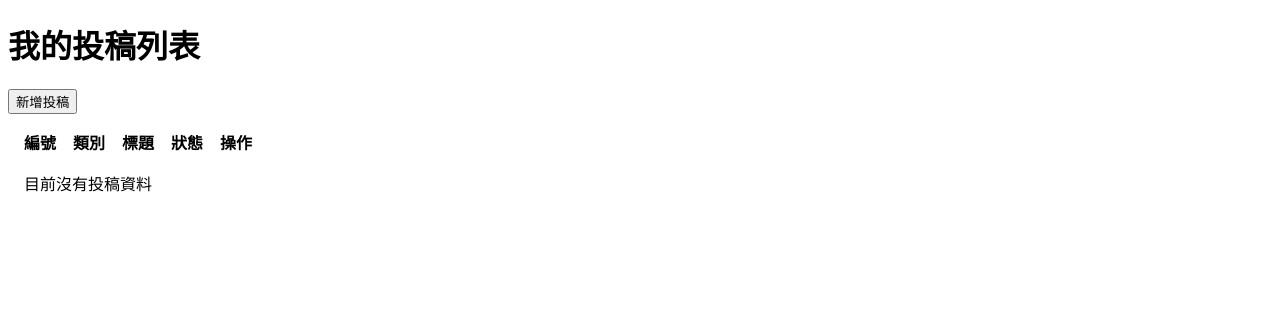
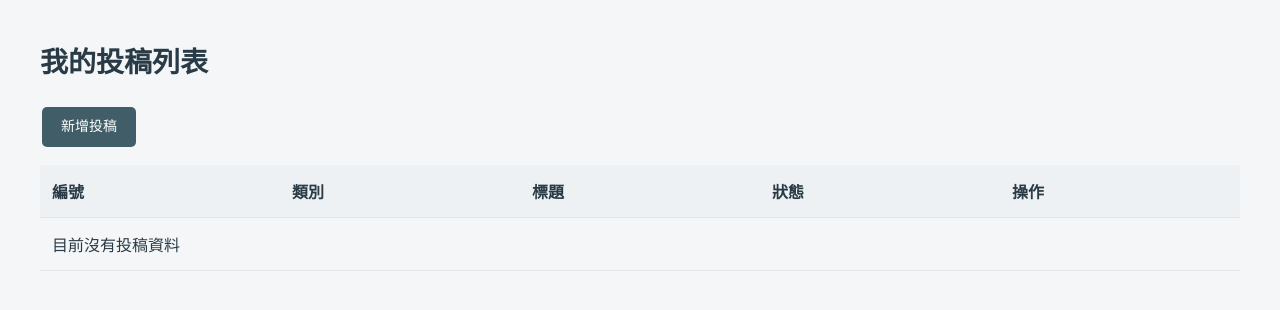
Before and after one commit to s113213005-droid/113213005-midPrj, a FastAPI app: template templates/author_list.html in a window 1280 px wide. Shown: the top 310 px of the page. Run offline with FastAPI, Linux system fonts and the light colour scheme; the template is opened without the code that fills it, so the values that code supplies are empty; parts of the project's set-up code (start-up, migrations or seed data) failed here and were passed over; some libraries are stand-ins or nearby versions.

Commit message:
Update submission pages and CSS layout

```diff
--- a/app/db.py
+++ b/app/db.py
@@ -19,7 +19,7 @@ async def lifespan(app: FastAPI):
     # 建立資料庫連線池
     app.state.pool = AsyncConnectionPool(
         conninfo=DATABASE_URL,
-        kwargs={"row_factory": dict_row},
+        kwargs={"autocommit": True, "row_factory": dict_row},
         open=False,
         min_size=1,
         max_size=10,
--- a/app/main.py
+++ b/app/main.py
@@ -17,6 +17,16 @@ app = FastAPI(
 app.mount("/www", StaticFiles(directory="www"), name="www")
 
 
+# 確保動態 HTML 不會被瀏覽器快取，避免跳轉或修改後需手動 F5
+@app.middleware("http")
+async def add_no_cache_headers(request: Request, call_next):
+    response = await call_next(request)
+    if request.method == "GET" and not request.url.path.startswith("/www"):
+        response.headers["Cache-Control"] = "no-store, no-cache, must-revalidate, max-age=0"
+        response.headers["Pragma"] = "no-cache"
+    return response
+
+
 # / ->選擇作者/編輯
 @app.get("/")
 async def home(request: Request):
@@ -33,7 +43,12 @@ async def submission_list(
 ):
 
     cur = await conn.execute("""
-        SELECT s.id, s.category, s.title, s.status
+        SELECT
+            s.id,
+            s.category,
+            s.title,
+            s.status,
+            s.editor_comment
         FROM submissions AS s
         JOIN users AS u ON s.author_id = u.id
         WHERE u.username = %s
@@ -93,27 +108,34 @@ async def submission_edit(
     request: Request,
     db: AsyncConnection = Depends(getDB)
 ):
-
     cur = await db.execute("""
-        SELECT s.id, s.category, s.title, s.content
+        SELECT
+            s.id,
+            s.category,
+            s.title,
+            s.content,
+            s.status,
+            s.editor_comment
         FROM submissions AS s
         JOIN users AS u ON s.author_id = u.id
         WHERE s.id = %s
           AND u.username = %s
-          AND s.status = '編輯中'
+          AND s.status IN ('編輯中')
     """, (submission_id, "demo"))
 
     data = await cur.fetchone()
 
     if data is None:
-        return HTMLResponse("找不到投稿，或此投稿目前不能修改", status_code=404)
+        return HTMLResponse(
+            "找不到投稿，或此投稿目前不能修改",
+            status_code=404
+        )
 
     return templates.TemplateResponse(
         request=request,
         name="submission_edit.html",
         context={"data": data}
     )
-
 
 # 接收修改資料
 @app.post("/author/submissions/edit/{submission_id}")
@@ -124,7 +146,6 @@ async def submission_update(
     content: str = Form(...),
     db: AsyncConnection = Depends(getDB)
 ):
-
     cur = await db.execute("""
         UPDATE submissions
         SET category = %s,
@@ -134,7 +155,7 @@ async def submission_update(
           AND author_id = (
               SELECT id FROM users WHERE username = %s
           )
-          AND status = '編輯中'
+          AND status IN ('編輯中', '退回修改')
     """, (
         category,
         title,
@@ -144,13 +165,15 @@ async def submission_update(
     ))
 
     if cur.rowcount == 0:
-        return HTMLResponse("找不到投稿，或此投稿目前不能修改", status_code=404)
+        return HTMLResponse(
+            "找不到投稿，或此投稿目前不能修改",
+            status_code=404
+        )
 
     return RedirectResponse(
         url="/author/submissions",
         status_code=303
     )
-
 
 # 刪除投稿
 @app.post("/author/submissions/delete/{submission_id}")
@@ -182,7 +205,7 @@ async def submission_submit(submission_id: int,db= Depends(getDB)):
           AND author_id = (
               SELECT id FROM users WHERE username = %s
           )
-          AND status = '編輯中'
+          AND status IN ('編輯中')
     """, (submission_id, "demo"))
 
     # 確認是否成功更新資料
@@ -289,14 +312,24 @@ async def editor_approve(
 @app.post("/editor/submissions/{submission_id}/reject")
 async def editor_reject(
     submission_id: int,
+    editor_comment: str = Form(...),
     db: AsyncConnection = Depends(getDB)
 ):
+    editor_comment = editor_comment.strip()
+
+    if not editor_comment:
+        return HTMLResponse(
+            "請填寫修改建議",
+            status_code=400
+        )
+
     cur = await db.execute("""
         UPDATE submissions
-        SET status = '編輯中'
+        SET status = '編輯中',
+        editor_comment = %s
         WHERE id = %s
-          AND status = '審查中'
-    """, (submission_id,))
+        AND status = '審查中'
+    """, (editor_comment, submission_id))
 
     if cur.rowcount == 0:
         return HTMLResponse(
--- a/templates/author_list.html
+++ b/templates/author_list.html
@@ -4,15 +4,14 @@
 <head>
     <meta charset="UTF-8">
     <title>我的投稿</title>
+	<link rel="stylesheet" href="/www/style.css">
 </head>
 
 <body>
 
     <h1>我的投稿列表</h1>
 
-    <a href="/author/submissions/new">
-        <button>新增投稿</button>
-    </a>
+    <a href="/author/submissions/new" class="btn btn-add">新增投稿</a>
 
     <table>
         <tr>
@@ -28,30 +27,34 @@
             <td style="text-align:center">{{ item.id }}</td>
             <td>{{ item.category }}</td>
             <td>{{ item.title }}</td>
-            <td>{{ item.status }}</td>
+            <td>
+                {% if item.status == '已通過' %}
+                    <span style="color: #16a34a; font-weight: bold;">{{ item.status }}</span>
+                {% elif item.status == '編輯中' or item.status == '退回修改' %}
+                    <span style="color: #d97706; font-weight: bold;">{{ item.status }}</span>
+                {% elif item.status == '審查中' %}
+                    <span style="color: #2563eb; font-weight: bold;">{{ item.status }}</span>
+                {% else %}
+                    {{ item.status }}
+                {% endif %}
+            </td>
             <td>
 				{% if item.status == '編輯中' %}
 
-					<a href="/author/submissions/edit/{{ item.id }}" class="btn">
-						修改
-					</a>
+					<a href="/author/submissions/edit/{{ item.id }}" class="btn btn-edit">修改</a>
 
 					<form action="/author/submissions/delete/{{ item.id }}"
 						  method="post"
 						  style="display:inline;">
-						<button type="submit"
-								onclick="return confirm('確定刪除這篇投稿嗎？')">
-							刪除
-						</button>
+						<button type="submit" class="btn btn-delete"
+								onclick="return confirm('確定刪除這篇投稿嗎？')">刪除</button>
 					</form>
 
 					<form action="/author/submissions/submit/{{ item.id }}"
 						  method="post"
 						  style="display:inline;">
-						<button type="submit"
-								onclick="return confirm('確定要送出審查嗎？')">
-							送出審查
-						</button>
+						<button type="submit" class="btn btn-submit"
+								onclick="return confirm('確定要送出審查嗎？')">送出審查</button>
 					</form>
 
 				{% else %}
@@ -67,34 +70,5 @@
     </table>
 
 </body>
-<style>
-table{
-   border-spacing: 15px;
-   }
-a {
-text-decoration: none;
-}
-.btn{
-display: inline-block;
-    text-decoration: none;
-    color: #000000;
-    background-color: #f0f0f0;
-    border: 1px solid #767676;
-    border-radius: 3px;
-    padding: 1.5px 6px;
-    font-size: 14px;
-    font-family: Arial, sans-serif;
-    user-select: none;
-  }
 
-  .btn-default:hover {
-    background-color: #e5e5e5;
-    border-color: #4f4f4f;
-  }
-
-  .btn-default:active {
-    background-color: #d5d5d5;
-    border-color: #2c2c2c;
-  }
-</style>
 </html>
--- a/templates/editor_list.html
+++ b/templates/editor_list.html
@@ -24,7 +24,7 @@
             <td>{{ item.category }}</td>
             <td>{{ item.title }}</td>
             <td>
-                <a href="/editor/submissions/{{ item.id }}" class="btn">
+                <a href="/editor/submissions/{{ item.id }}" class="btn btn-review">
                     審查稿件
                 </a>
             </td>
--- a/www/style.css
+++ b/www/style.css
@@ -1,30 +1,165 @@
-.role-container {
-    display: flex;
-    justify-content: center;
-    gap: 30px;
-    margin-top: 40px;
-    flex-wrap: wrap;
+* {
+    box-sizing: border-box;
 }
 
-.role-card {
-    width: 250px;
-    padding: 30px;
-    border: 1px solid #ddd;
-    border-radius: 12px;
-    text-align: center;
-    background-color: white;
+body {
+    margin: 0;
+    padding: 40px;
+    font-family: "Microsoft JhengHei", sans-serif;
+    background-color: #F4F6F7;
+    color: #293B46;
 }
 
-.button {
-    display: inline-block;
-    padding: 10px 20px;
-    margin-top: 15px;
-    background-color: #3b82f6;
-    color: white;
-    text-decoration: none;
-    border-radius: 6px;
+.container {
+    max-width: 1100px;
+    margin: 0 auto;
+    padding: 35px;
+    background-color: white;
+    border: 1px solid #E1E6E9;
+    border-radius: 8px;
 }
 
-.button:hover {
+.back-link {
+    display: inline-block;
+    margin-bottom: 20px;
+    color: #405D68;
+    text-decoration: none;
+}
+
+.back-link:hover {
+    text-decoration: underline;
+}
+
+h1 {
+    font-size: 28px;
+    margin-top: 0;
+    margin-bottom: 25px;
+}
+
+table {
+    width: 100%;
+    border-collapse: collapse;
+}
+
+th, td {
+    padding: 14px 12px;
+    border-bottom: 1px solid #E1E6E9;
+    text-align: left;
+}
+
+th {
+    background-color: #EDF1F3;
+    font-weight: bold;
+}
+
+tr:hover {
+    background-color: #F8FAFB;
+}
+
+/* ==================== 統一按鈕外觀 ==================== */
+button, .btn {
+    display: inline-block;
+    padding: 7px 14px;
+    font-size: 13px;
+    font-family: inherit;
+    font-weight: 500;
+    line-height: 1.4;
+    text-align: center;
+    text-decoration: none;
+    border-radius: 5px;
+    border: 1px solid transparent;
+    cursor: pointer;
+    vertical-align: middle;
+    transition: all 0.15s ease;
+    margin: 2px;
+}
+
+/* 新增投稿 按鈕 */
+.btn-add {
+    background-color: #405D68;
+    color: white;
+    margin-bottom: 18px;
+    font-size: 14px;
+    padding: 9px 18px;
+}
+.btn-add:hover {
+    background-color: #304A54;
+}
+
+/* 審查稿件 按鈕 */
+.btn-review {
+    background-color: #405D68;
+    color: white;
+}
+.btn-review:hover {
+    background-color: #304A54;
+}
+
+/* 修改 按鈕 */
+.btn-edit {
+    background-color: white;
+    border-color: #405D68;
+    color: #405D68;
+}
+.btn-edit:hover {
+    background-color: #EDF1F3;
+}
+
+/* 刪除 按鈕 */
+.btn-delete {
+    background-color: white;
+    border-color: #dc2626;
+    color: #dc2626;
+}
+.btn-delete:hover {
+    background-color: #fef2f2;
+}
+
+/* 送出 / 送出審查 按鈕 */
+.btn-submit {
     background-color: #2563eb;
+    color: white;
+    border-color: #2563eb;
 }
+.btn-submit:hover {
+    background-color: #1d4ed8;
+}
+
+/* 通過 按鈕 */
+.btn-approve {
+    background-color: #16a34a;
+    color: white;
+    border-color: #16a34a;
+    padding: 8px 18px;
+    font-size: 14px;
+}
+.btn-approve:hover {
+    background-color: #15803d;
+}
+
+/* 退回 按鈕 */
+.btn-reject {
+    background-color: #dc2626;
+    color: white;
+    border-color: #dc2626;
+    padding: 8px 18px;
+    font-size: 14px;
+}
+.btn-reject:hover {
+    background-color: #b91c1c;
+}
+
+@media (max-width: 700px) {
+    body {
+        padding: 15px;
+    }
+
+    .container {
+        padding: 20px;
+        overflow-x: auto;
+    }
+
+    table {
+        min-width: 650px;
+    }
+}
```
Also changed, not shown: templates/editor_detail.html (+8 -5 lines), templates/index.html (+32 -0 lines), templates/submission_edit.html (+7 -1 lines).
